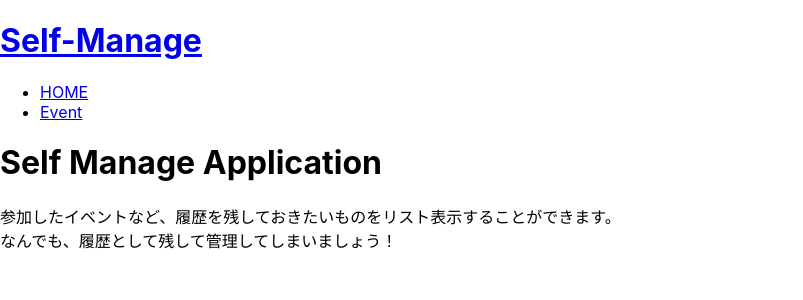
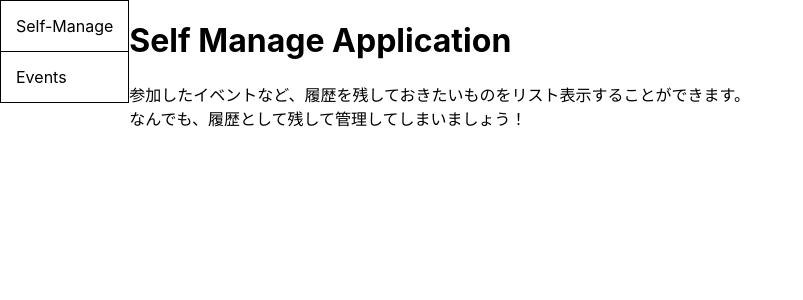
Before and after one commit to azufb/self-manage-app, a React app: page / in a window 1280 px wide. Shown: the top 300 px of the page, without its empty margins (0-803 px from the left). Built offline with nearby package versions, Linux system fonts and the light colour scheme.

Commit message:
#22 サイドナビの作成(高さ、要調整)

```diff
--- a/src/App.js
+++ b/src/App.js
@@ -1,5 +1,5 @@
 import React, { useEffect, useReducer } from 'react';
-import './App.css';
+//import './App.css';
 import Navi from "./components/Navi";
 import reducer from "./reducers";
 import AppContext from './contexts/AppContext';
--- a/src/components/Navi.js
+++ b/src/components/Navi.js
@@ -7,32 +7,35 @@ import {
 } from "react-router-dom";
 import Home from "./Home";
 import EventManage from "./EventManage";
+import styles from "../styles/Navi.css";
 
 const Navi = () => {
   return (
+    <div className={styles.total}>
     <Router>
+      <div className={styles.sideNavi}>
         <div>
-        <h1>
+          <div className={styles.navi}>
             <Link to="/">Self-Manage</Link>
-        </h1>
-        <ul>
-          <li>
+          </div>
+          {/*<div className={styles.navi}>
             <Link to="/">HOME</Link>
-          </li>
-          <li>
-            <Link to="/Event">Event</Link>
-          </li>
-        </ul>
+          </div>*/}
+          <div className={styles.navi}>
+            <Link to="/Events">Events</Link>
+          </div>
         </div>
         <Switch>
-        <Route path="/Event">
+          <Route path="/Events">
             <EventManage />
           </Route>
           <Route path="/">
             <Home />
           </Route>
         </Switch>
+      </div>
     </Router>
+    </div>
   )
 }
 
--- /dev/null
+++ b/src/styles/Navi.css
@@ -0,0 +1,27 @@
+.total {
+  height: 100%;
+}
+
+a {
+  text-decoration: none;
+  color: #000;
+}
+
+a:visited {
+  text-decoration: none;
+  color: #000;
+}
+
+.sideNavi {
+  display: flex;
+  height: 100%;
+}
+
+.navi {
+  padding: 15px;
+  border: 1px solid #000;
+}
+
+.navi:nth-child(n + 2) {
+  border-top: none;
+}
```
Lines whose indentation alone changed are shown as unchanged.
